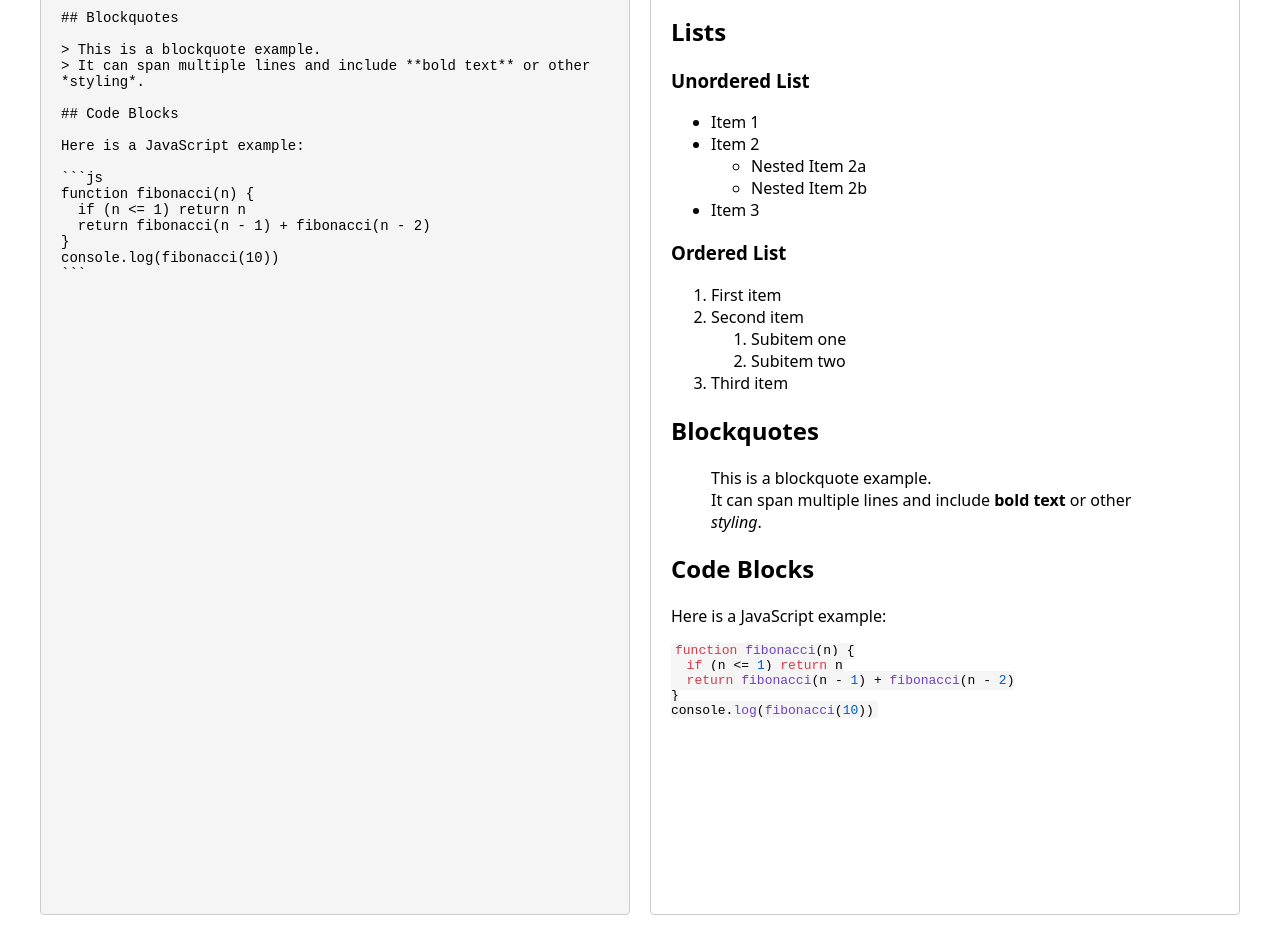
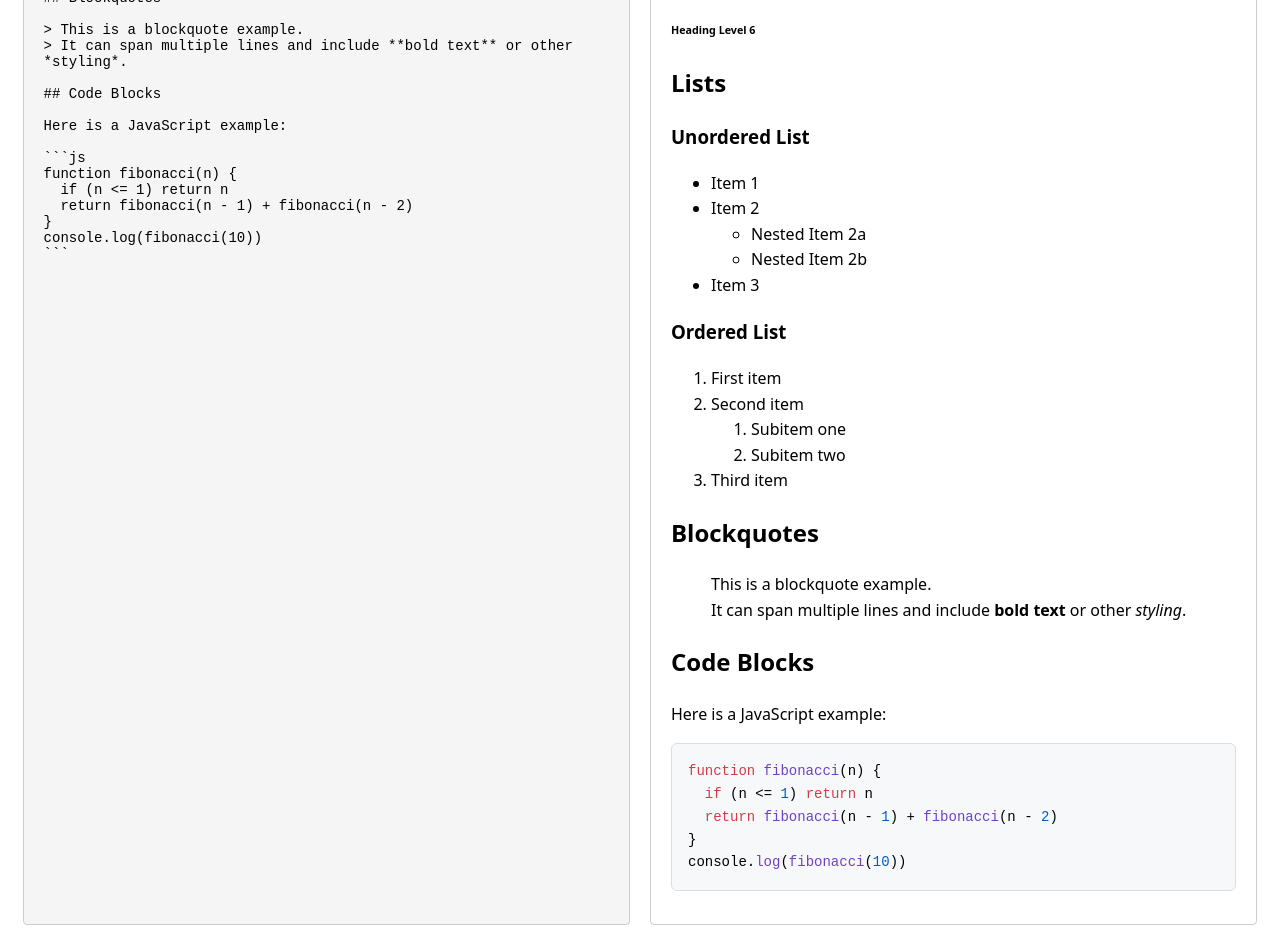
Before and after one commit to gabrielmsilva00/MDParser, a plain HTML site: page index.html in a window 1280 px wide and 1714 px high. Shown: the part 772-1714 px from the top of the page. Drawn offline with Linux system fonts and the light colour scheme.

Commit message:
Update style.css

```diff
--- a/style.css
+++ b/style.css
@@ -2,7 +2,9 @@
   --bg: #fff;
   --fg: #000;
   --border: #ccc;
-  --editor-bg: #f5f5f5
+  --editor-bg: #f5f5f5;
+  --code-bg: #f6f8fa;
+  --code-border: #ddd
 }
 
 @media (prefers-color-scheme: dark) {
@@ -10,7 +12,9 @@
       --bg: #2d2d2d;
       --fg: #fff;
       --border: #555;
-      --editor-bg: #1e1e1e
+      --editor-bg: #1e1e1e;
+      --code-bg: #2f3337;
+      --code-border: #444
   }
 }
 
@@ -18,23 +22,29 @@
   --bg: #000;
   --fg: #fff;
   --border: #333;
-  --editor-bg: #111
+  --editor-bg: #111;
+  --code-bg: #1a1a1a;
+  --code-border: #333
 }
 
 body {
   margin: 0;
-  padding: 20px;
+  padding: 10px;
   font-family: system-ui, sans-serif;
   background: var(--bg);
   color: var(--fg)
 }
 
-.container { max-width: 1200px; margin: auto }
+.container {
+  max-width: 98%;
+  margin: auto;
+  height: calc(100vh - 20px)
+}
 
 .controls {
   display: flex;
   gap: 10px;
-  margin-bottom: 20px;
+  margin-bottom: 10px;
   align-items: center
 }
 
@@ -62,7 +72,7 @@ body {
   display: grid;
   grid-template-columns: 1fr 1fr;
   gap: 20px;
-  height: calc(100vh - 100px)
+  height: calc(100vh - 70px)
 }
 
 #markdown, #preview {
@@ -79,16 +89,50 @@ body {
   color: var(--fg)
 }
 
-#preview { background: var(--bg) }
+#preview {
+  background: var(--bg);
+  line-height: 1.6
+}
+
 #preview img { max-width: 100% }
-#preview pre { overflow-x: auto }
-#preview code { background: var(--editor-bg); padding: 2px 4px; border-radius: 3px }
+
+#preview code {
+  background: var(--code-bg);
+  padding: 2px 4px;
+  border-radius: 3px;
+  font-size: 0.9em
+}
+
+#preview pre {
+  background: var(--code-bg);
+  border: 1px solid var(--code-border);
+  border-radius: 6px;
+  padding: 16px;
+  overflow-x: auto;
+  margin: 1em 0
+}
+
+#preview pre code {
+  background: none;
+  padding: 0;
+  border: none;
+  font-size: 14px
+}
 
 @media (max-width: 768px) {
+  .container {
+    max-width: 100%;
+    height: 100vh;
+    padding: 0
+  }
+
+  body { padding: 10px }
+
   .editor {
-      grid-template-columns: 1fr;
-      height: auto
+    grid-template-columns: 1fr;
+    height: auto
   }
+
   #markdown, #preview { height: 50vh }
   .version { display: none }
 }
```
